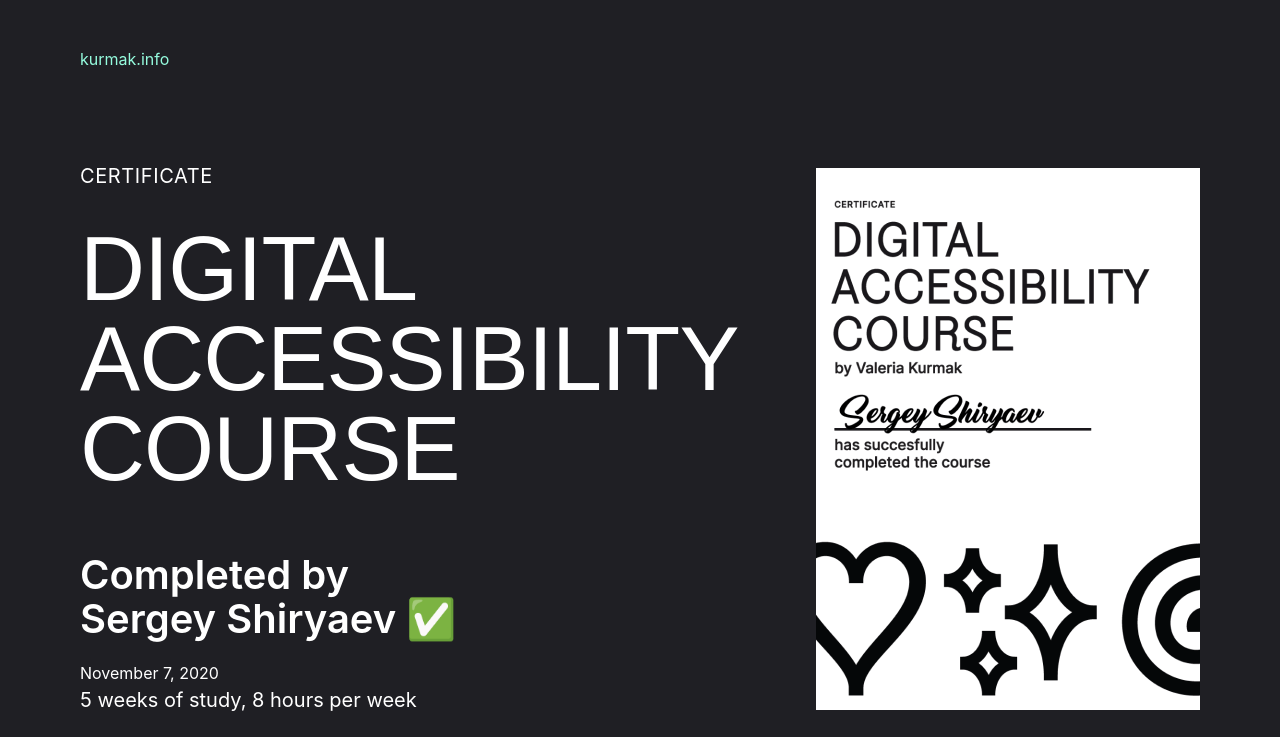
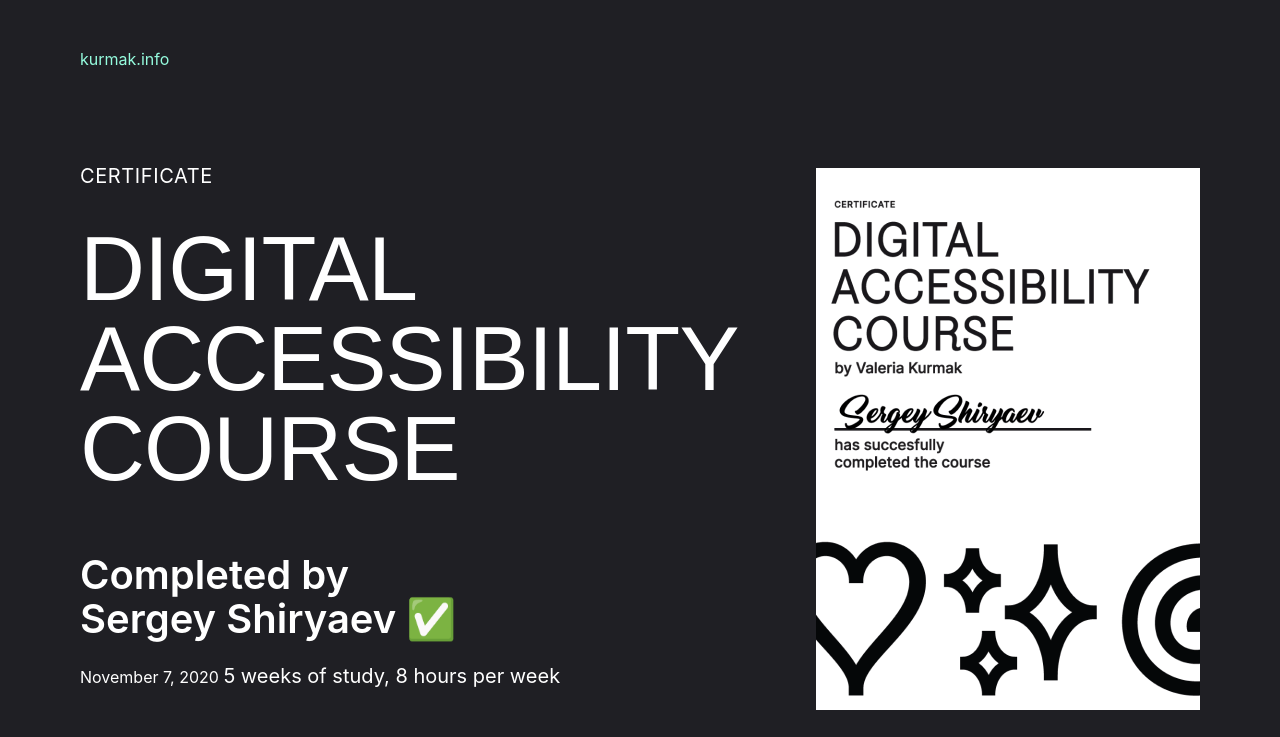
Before and after one commit to wspwebben/kurmak-certs-layout, a website built with Parcel: page index.html in a window 1280 px wide. Shown: the top 737 px of the page. Built offline with nearby package versions, Linux system fonts and the light colour scheme.

Commit message:
replace paragraph with span

```diff
--- a/index.html
+++ b/index.html
@@ -31,7 +31,7 @@
         </h1>
 
         <time class="certificate__date" datetime="2020-07-11">November 7, 2020</time>
-        <p class="certificate__text">5 weeks of study, 8 hours per week</p>
+        <span class="certificate__text">5 weeks of study, 8 hours per week</span>
       </div>
 
       <div class="certificate__showcase">
```
